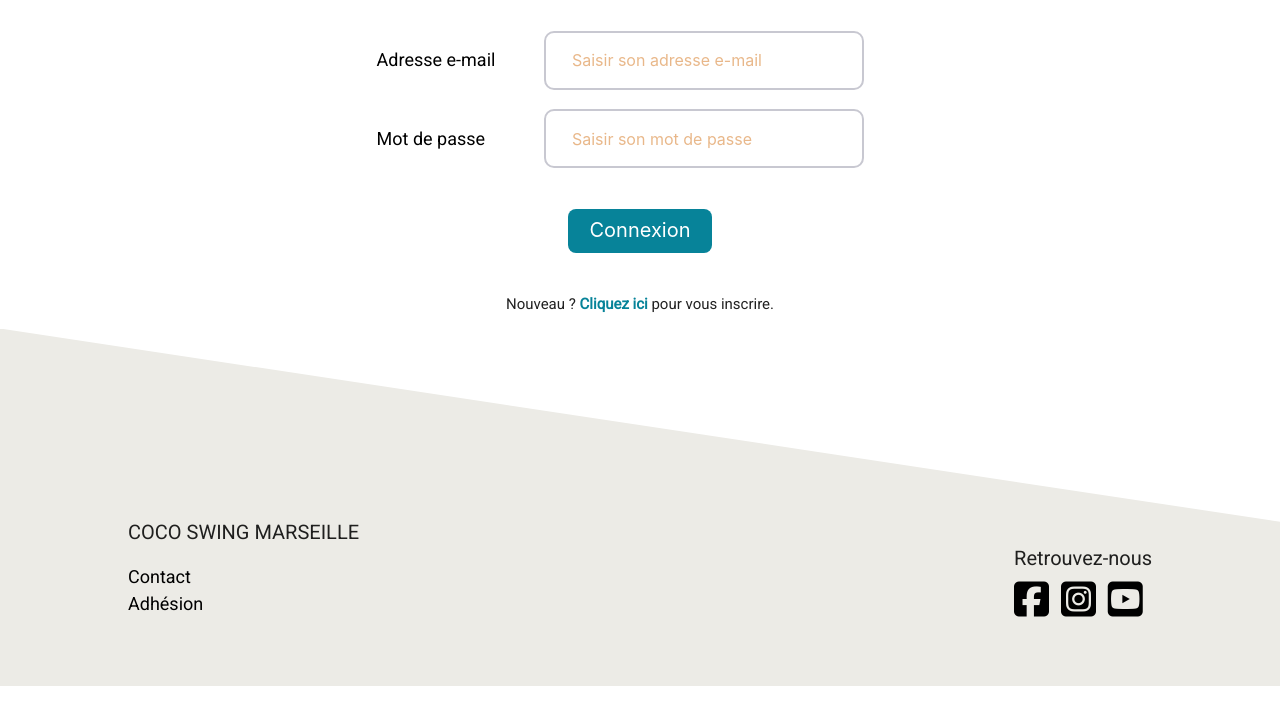
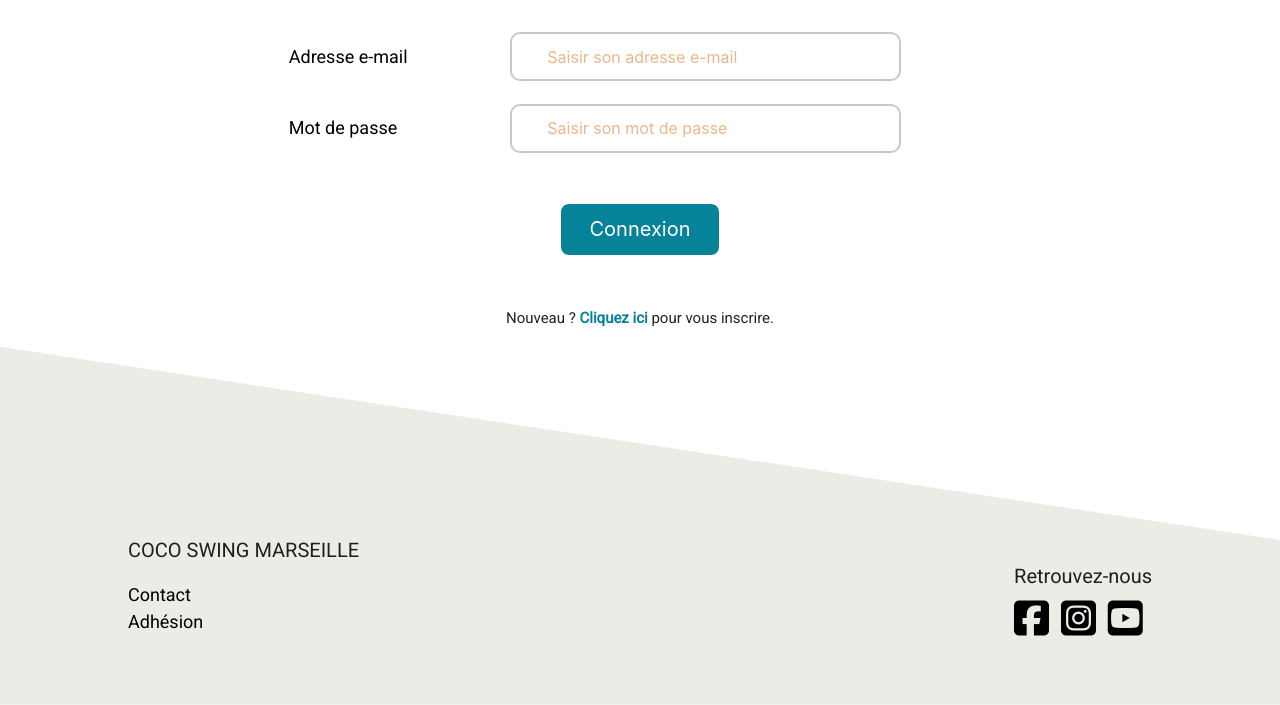
Before and after one commit to cecile-wojnowski/cocoswing, a PHP site: page /cocoswing/members/connexion in a window 1280 px wide. Shown: the part 566-1271 px from the top of the page. Run offline with PHP 8.4, Linux system fonts and the light colour scheme; some libraries are stand-ins or nearby versions.

Commit message:
redimensionne les formulaires

```diff
--- a/ressources/css/forms.css
+++ b/ressources/css/forms.css
@@ -11,7 +11,7 @@
 .form_connexion{
   display: flex;
   flex-direction: column;
-  width:60%;
+  width:80%;
   margin:auto;
 }
 .form_connexion .button_pages{
@@ -30,7 +30,7 @@
 
 .form_connexion input{
   width:50% !important;
-  padding: 1% 5% 1% 5% !important;
+  padding-left: 5% !important;
   border: solid 2px #C8C8D1 !important;
   border-radius: 10px !important;
 }
@@ -43,9 +43,6 @@
 .link_inscription{
   font-weight: bold;
   color: #078399;
-}
-.p_inscription{
- margin-top:0;
 }
 .center{
   text-align: center;
```
